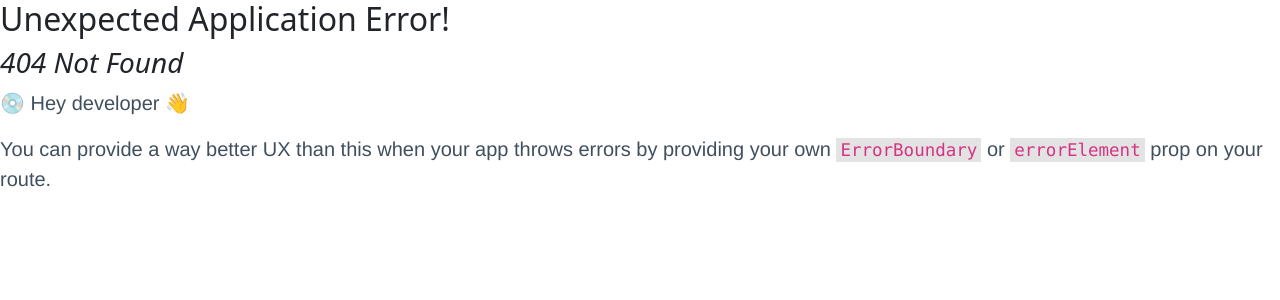
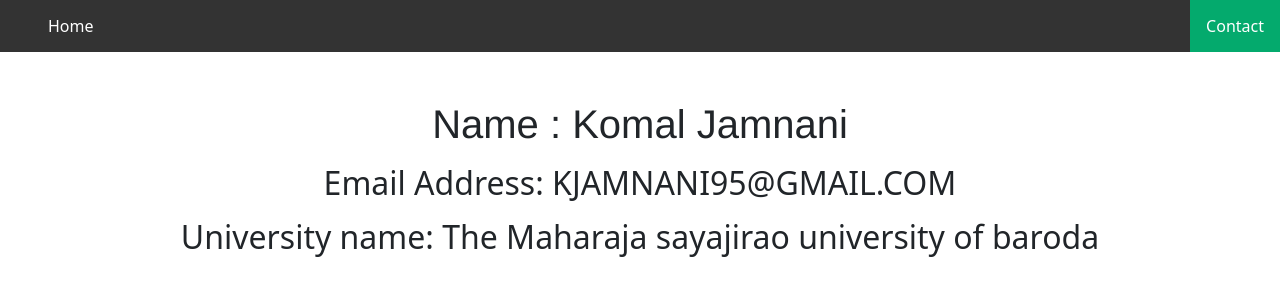
Before and after one commit to kapilpagani/notes-app, a React (Create React App) app: page /contact in a window 1280 px wide. Before the commit this address had no page. Shown: the top 300 px of the page. Built offline with nearby package versions, Linux system fonts and the light colour scheme.

Commit message:
Added Contact Form

```diff
--- /dev/null
+++ b/src/ContactForm.jsx
@@ -0,0 +1,17 @@
+import React from 'react'
+import Header from './Header';
+
+const ContactForm = () => {
+  return (
+    <>
+    <Header />
+    <div className='container'>
+    <h1 className='mt-5 text-center'>Name : Komal Jamnani</h1>
+    <h2 className='mt-3 text-center'>Email Address: KJAMNANI95@GMAIL.COM</h2>
+    <h2 className='mt-3 text-center'>University name: The Maharaja sayajirao university of baroda</h2>
+  </div>
+  </>
+  )
+}
+
+export default ContactForm;
--- a/src/Header.jsx
+++ b/src/Header.jsx
@@ -1,10 +1,16 @@
-import React from 'react'
+import React from 'react';
+import { Link } from "react-router-dom";
 
 const Header = () => {
   return (
-    <div className="topnav">
-    <a className="active" href="#home">Home</a>
-    <a href="#contact">Contact</a>
+    <div >
+    <ul>
+  <li>
+  <Link to='/'>Home</Link></li>
+  {/* <li><a href="#news">News</a></li>
+  <li><a href="#contact">Contact</a></li> */}
+  <li style={{float:'right'}}><Link className="active" to='/contact'>Contact</Link></li>
+</ul>
   </div>
 
   )
--- a/src/index.css
+++ b/src/index.css
@@ -128,3 +128,31 @@
   background-color: #04AA6D;
   color: white;
 }
+
+ul {
+  list-style-type: none;
+  margin: 0;
+  padding: 0;
+  overflow: hidden;
+  background-color: #333;
+}
+
+li {
+  float: left;
+}
+
+li a {
+  display: block;
+  color: white;
+  text-align: center;
+  padding: 14px 16px;
+  text-decoration: none;
+}
+
+li a:hover:not(.active) {
+  background-color: #111;
+}
+
+.active {
+  background-color: #04AA6D;
+}
--- a/src/index.js
+++ b/src/index.js
@@ -8,6 +8,7 @@
   RouterProvider,
 } from "react-router-dom";
 import SuccessForm from "./SuccessForm";
+import ContactForm from "./ContactForm";
 
 const root = ReactDOM.createRoot(document.getElementById("root"));
 
@@ -20,6 +21,10 @@
     path: "/success",
     element: <SuccessForm />,
   },
+  {
+    path: "/contact",
+    element: <ContactForm />,
+  },
 ]);
 root.render(
   <React.StrictMode>
```
